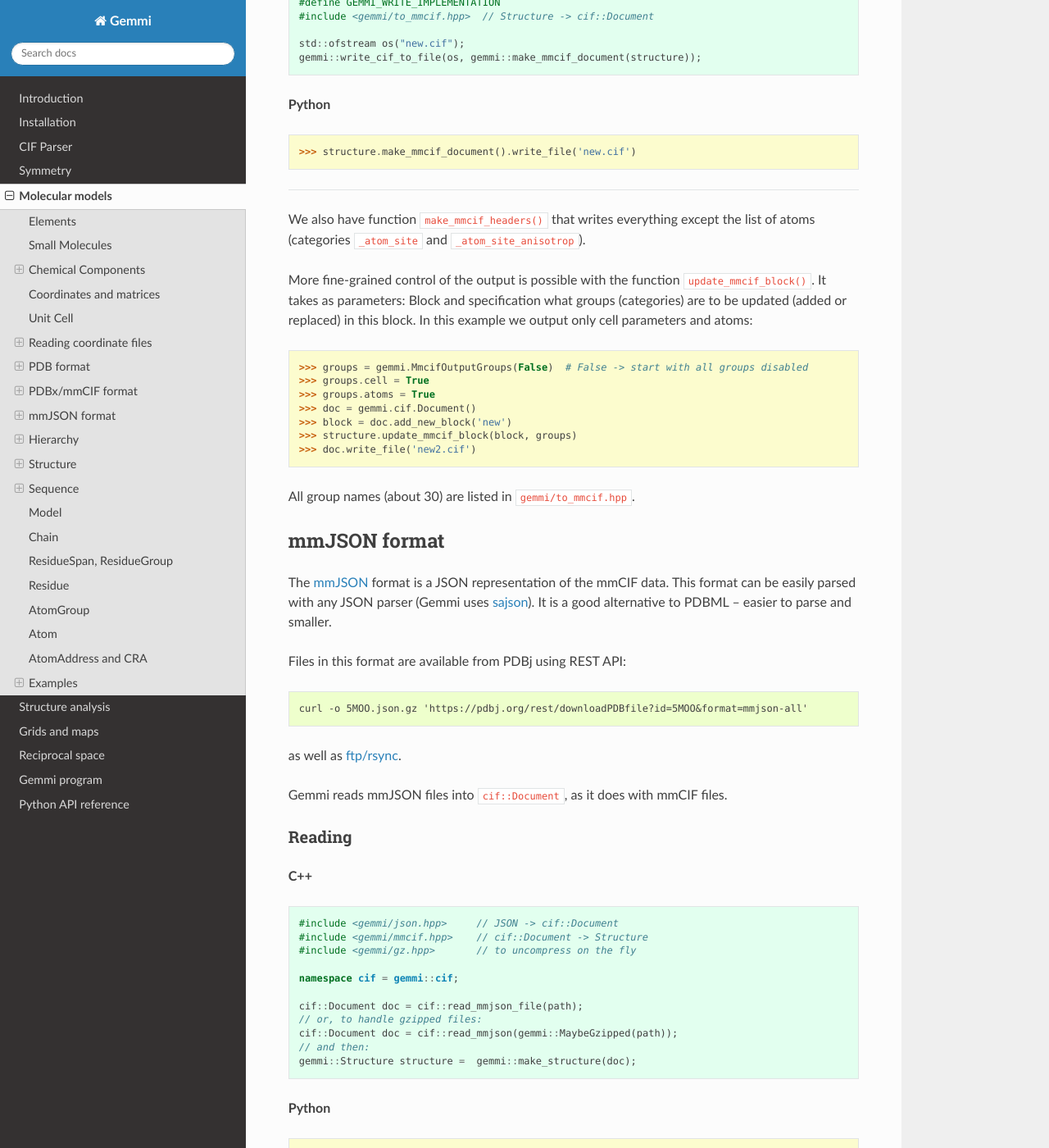
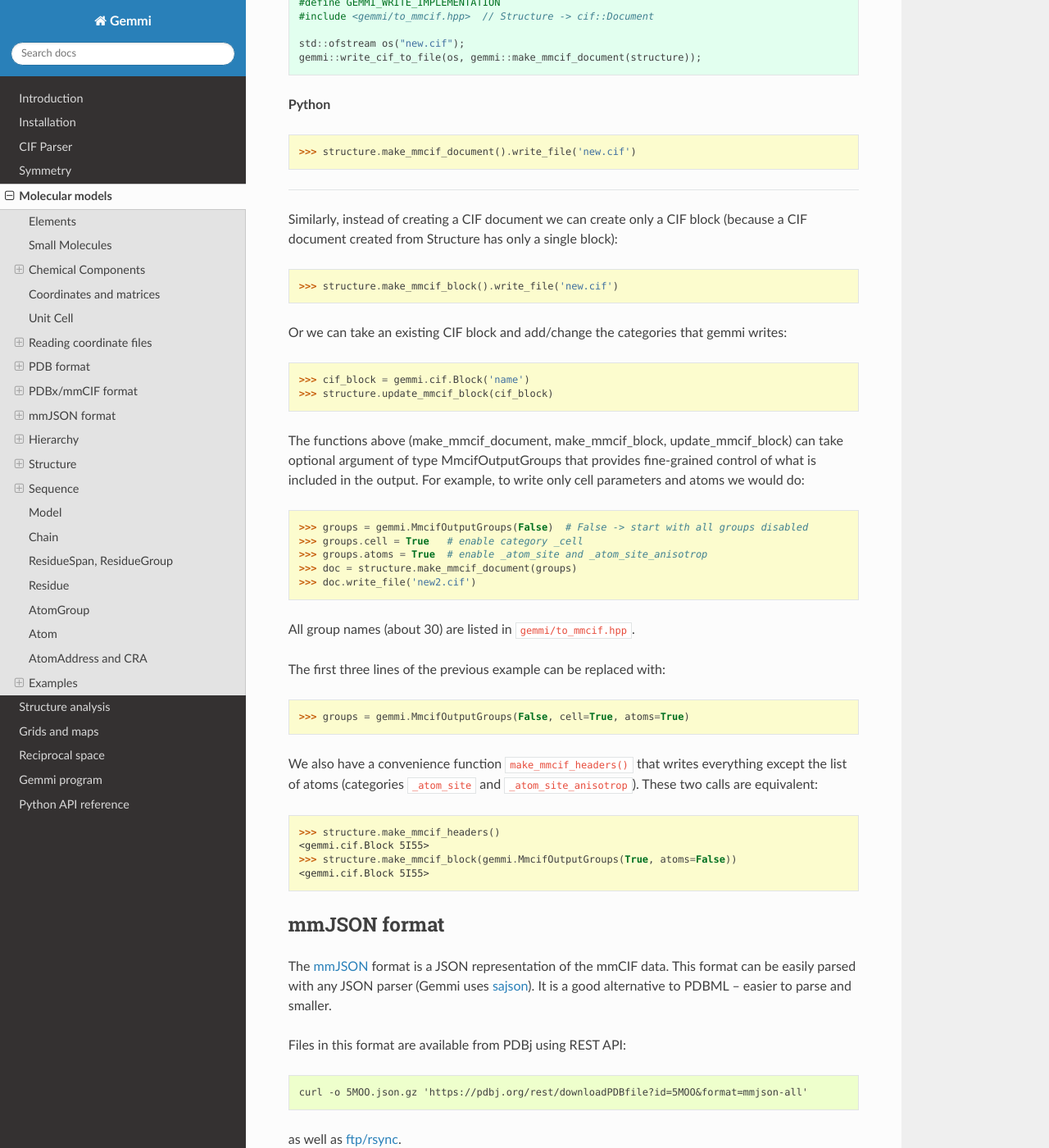
Before and after one commit to project-gemmi/gemmi, a Sphinx documentation site: the page built from docs/mol.rst, in a window 1280 px wide and 1400 px high, scrolled down 22372 px. Shown: the whole window at 82% size. Built offline with Sphinx 7.4.7 and the Read the Docs theme 2.0.0, drawn with Linux system fonts in a browser that asks for light colours.

Commit message:
functions that output mmcif have now MmcifOutputGroups as optional arg
also, add kwargs to python ctor of MmcifOutputGroups

```diff
--- a/docs/mol.rst
+++ b/docs/mol.rst
@@ -1254,26 +1254,53 @@ and then it is written to disk.
 
 ----
 
-We also have function ``make_mmcif_headers()`` that writes everything except
+Similarly, instead of creating a CIF document we can create only a CIF block
+(because a CIF document created from Structure has only a single block):
+
+.. doctest::
+
+  >>> structure.make_mmcif_block().write_file('new.cif')
+
+Or we can take an existing CIF block and add/change the categories
+that gemmi writes:
+
+.. doctest::
+
+  >>> cif_block = gemmi.cif.Block('name')
+  >>> structure.update_mmcif_block(cif_block)
+
+The functions above (make_mmcif_document, make_mmcif_block, update_mmcif_block)
+can take optional argument of type MmcifOutputGroups that provides fine-grained
+control of what is included in the output. For example, to write only cell
+parameters and atoms we would do:
+
+.. doctest::
+
+  >>> groups = gemmi.MmcifOutputGroups(False)  # False -> start with all groups disabled
+  >>> groups.cell = True   # enable category _cell
+  >>> groups.atoms = True  # enable _atom_site and _atom_site_anisotrop
+  >>> doc = structure.make_mmcif_document(groups)
+  >>> doc.write_file('new2.cif')
+
+All group names (about 30) are listed in ``gemmi/to_mmcif.hpp``.
+
+The first three lines of the previous example can be replaced with:
+
+.. doctest::
+
+  >>> groups = gemmi.MmcifOutputGroups(False, cell=True, atoms=True)
+
+We also have a convenience function ``make_mmcif_headers()`` that writes everything except
 the list of atoms (categories ``_atom_site`` and ``_atom_site_anisotrop``).
-
-More fine-grained control of the output is possible with
-the function ``update_mmcif_block()``.
-It takes as parameters: Block and specification what groups (categories)
-are to be updated (added or replaced) in this block.
-In this example we output only cell parameters and atoms:
-
-.. doctest::
-
-  >>> groups = gemmi.MmcifOutputGroups(False)  # False -> start with all groups disabled
-  >>> groups.cell = True
-  >>> groups.atoms = True
-  >>> doc = gemmi.cif.Document()
-  >>> block = doc.add_new_block('new')
-  >>> structure.update_mmcif_block(block, groups)
-  >>> doc.write_file('new2.cif')
-
-All group names (about 30) are listed in ``gemmi/to_mmcif.hpp``.
+These two calls are equivalent:
+
+.. doctest::
+
+  >>> structure.make_mmcif_headers()
+  <gemmi.cif.Block 5I55>
+  >>> structure.make_mmcif_block(gemmi.MmcifOutputGroups(True, atoms=False))
+  <gemmi.cif.Block 5I55>
+
 
 mmJSON format
 =============
```
Also changed, not shown: 2 other files.
